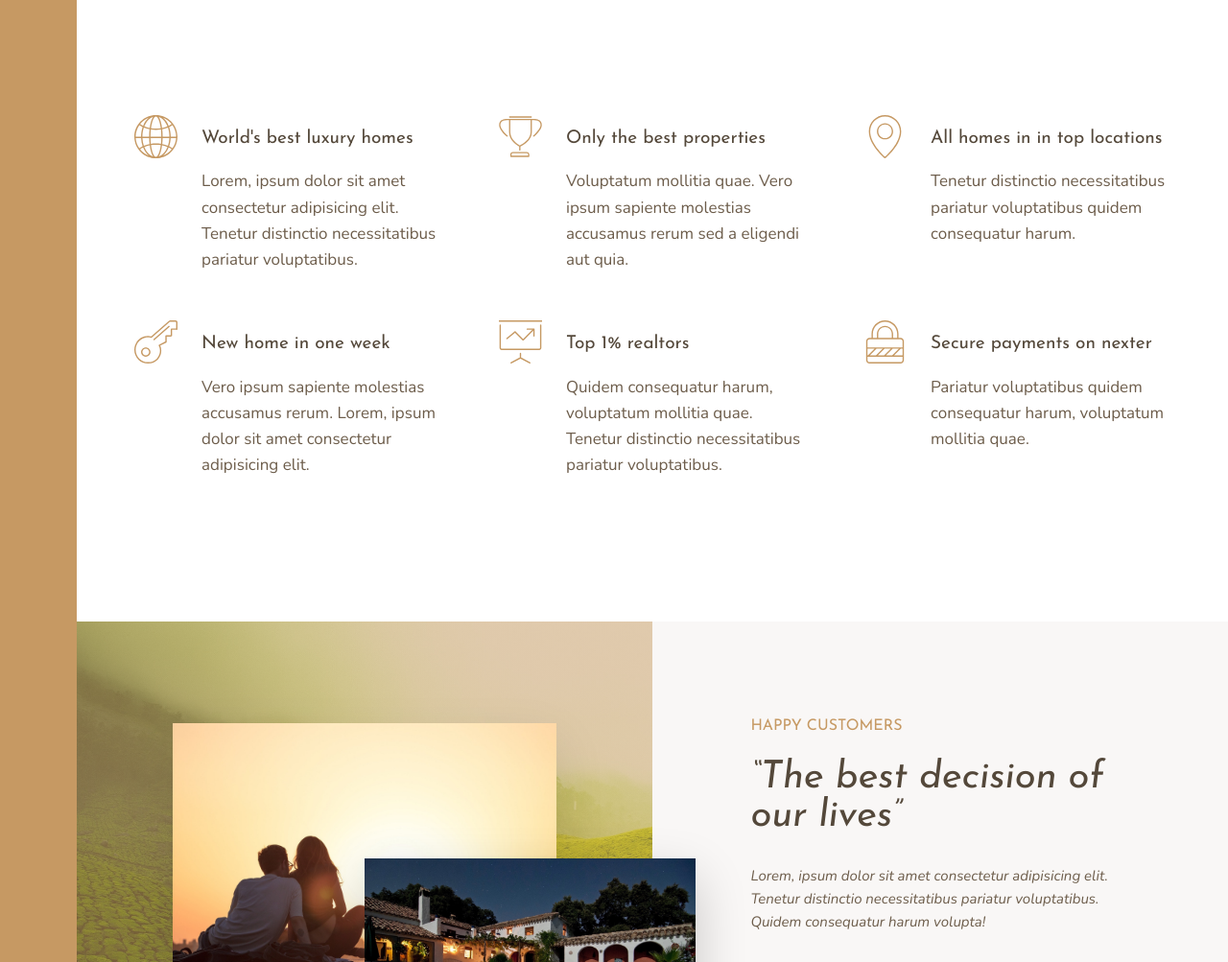
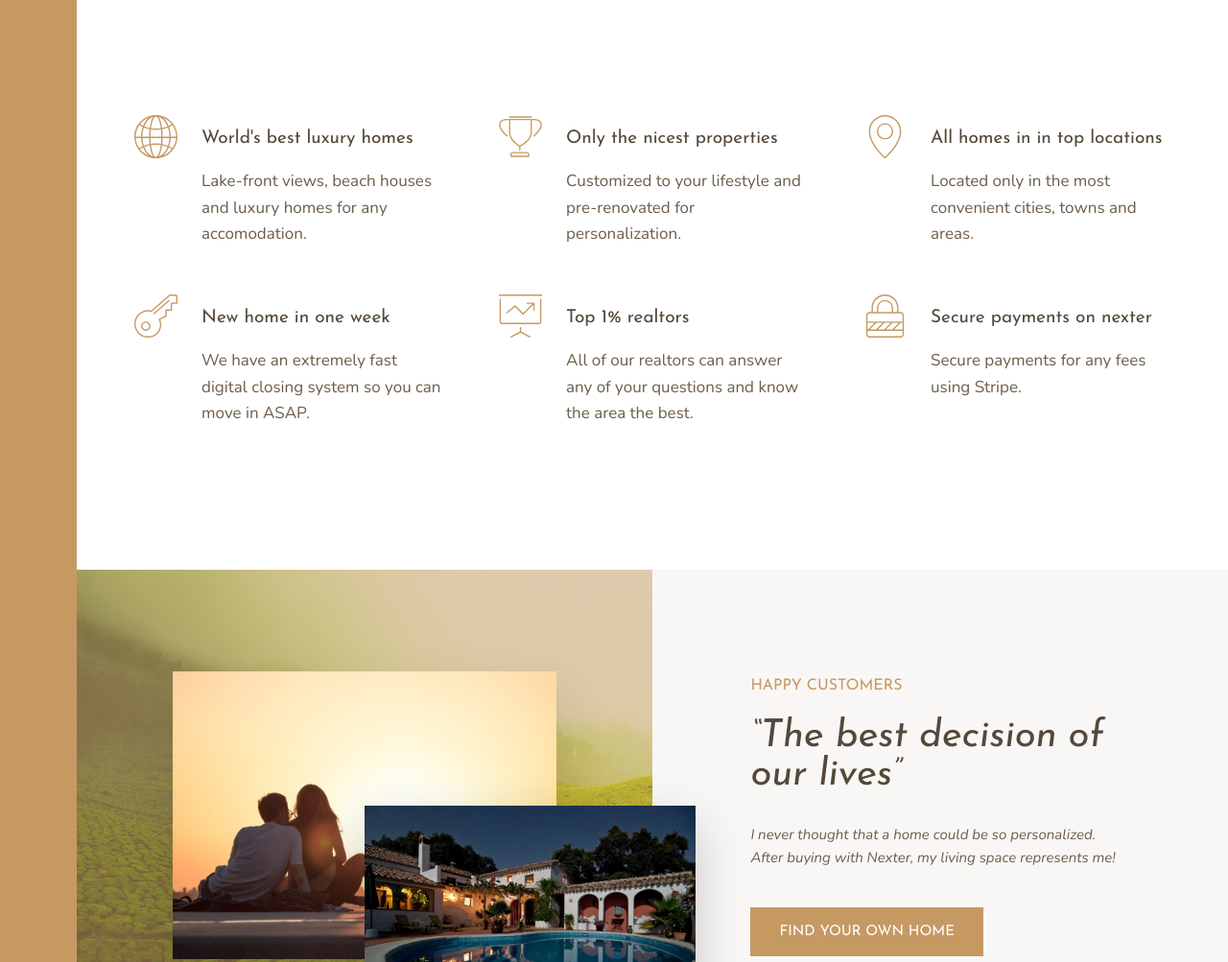
Before and after one commit to gulnoorCheema/Nexter, a plain HTML site: page index.html in a window 1280 px wide. Shown: the part 660-1663 px from the top of the page at 96% size. Drawn offline with nearby package versions, Linux system fonts and the light colour scheme.

Commit message:
Update index.html

```diff
--- a/index.html
+++ b/index.html
@@ -59,15 +59,15 @@
                     <use xlink:href="img/sprite.svg#icon-global"></use>
                 </svg>
                 <h4 class="heading-4 heading-4--dark">World's best luxury homes</h4>
-                <p class="feature__text">Lorem, ipsum dolor sit amet consectetur adipisicing elit. Tenetur distinctio necessitatibus pariatur voluptatibus.</p>
+                <p class="feature__text">Lake-front views, beach houses and luxury homes for any accomodation.</p>
             </div>
 
             <div class="feature">
                 <svg class="feature__icon">
                     <use xlink:href="img/sprite.svg#icon-trophy"></use>
                 </svg>
-                <h4 class="heading-4 heading-4--dark">Only the best properties</h4>
-                <p class="feature__text">Voluptatum mollitia quae. Vero ipsum sapiente molestias accusamus rerum sed a eligendi aut quia.</p>
+                <h4 class="heading-4 heading-4--dark">Only the nicest properties</h4>
+                <p class="feature__text">Customized to your lifestyle and pre-renovated for personalization.</p>
             </div>
 
             <div class="feature">
@@ -75,7 +75,7 @@
                     <use xlink:href="img/sprite.svg#icon-map-pin"></use>
                 </svg>
                 <h4 class="heading-4 heading-4--dark">All homes in in top locations</h4>
-                <p class="feature__text">Tenetur distinctio necessitatibus pariatur voluptatibus quidem consequatur harum.</p>
+                <p class="feature__text">Located only in the most convenient cities, towns and areas.</p>
             </div>
 
             <div class="feature">
@@ -83,7 +83,7 @@
                     <use xlink:href="img/sprite.svg#icon-key"></use>
                 </svg>
                 <h4 class="heading-4 heading-4--dark">New home in one week</h4>
-                <p class="feature__text">Vero ipsum sapiente molestias accusamus rerum. Lorem, ipsum dolor sit amet consectetur adipisicing elit.</p>
+                <p class="feature__text">We have an extremely fast digital closing system so you can move in ASAP.</p>
             </div>
 
             <div class="feature">
@@ -91,7 +91,7 @@
                     <use xlink:href="img/sprite.svg#icon-presentation"></use>
                 </svg>
                 <h4 class="heading-4 heading-4--dark">Top 1% realtors</h4>
-                <p class="feature__text">Quidem consequatur harum, voluptatum mollitia quae. Tenetur distinctio necessitatibus pariatur voluptatibus.</p>
+                <p class="feature__text">All of our realtors can answer any of your questions and know the area the best.</p>
             </div>
 
             <div class="feature">
@@ -99,7 +99,7 @@
                     <use xlink:href="img/sprite.svg#icon-lock"></use>
                 </svg>
                 <h4 class="heading-4 heading-4--dark">Secure payments on nexter</h4>
-                <p class="feature__text">Pariatur voluptatibus quidem consequatur harum, voluptatum mollitia quae.</p>
+                <p class="feature__text">Secure payments for any fees using Stripe.</p>
             </div>
         </section>
 
@@ -112,7 +112,7 @@
             <h3 class="heading-3 mb-sm">Happy Customers</h3>
             <h2 class="heading-2 heading-2--dark mb-md">&ldquo;The best decision of our lives&rdquo;</h2>
             <p class="story__text">
-                Lorem, ipsum dolor sit amet consectetur adipisicing elit. Tenetur distinctio necessitatibus pariatur voluptatibus. Quidem consequatur harum volupta!
+                I never thought that a home could be so personalized. After buying with Nexter, my living space represents me!
             </p>
             <button class="btn">Find your own home</button>
         </div>
@@ -348,7 +348,7 @@
                     <li class="nav__item"><a href="#" class="nav__link">Come work with us!</a></li>
             </ul>
             <p class="copyright">
-                &copy; Copyright 2017 by Jonas Schmedtmann. Feel free to use this project for your own purposes. This does NOT apply if you plan to produce your own course or tutorials based on this project.
+                &copy; Copyright 2022 by Gulnoor Cheema.
             </p>
         </footer>
     </body>
```
